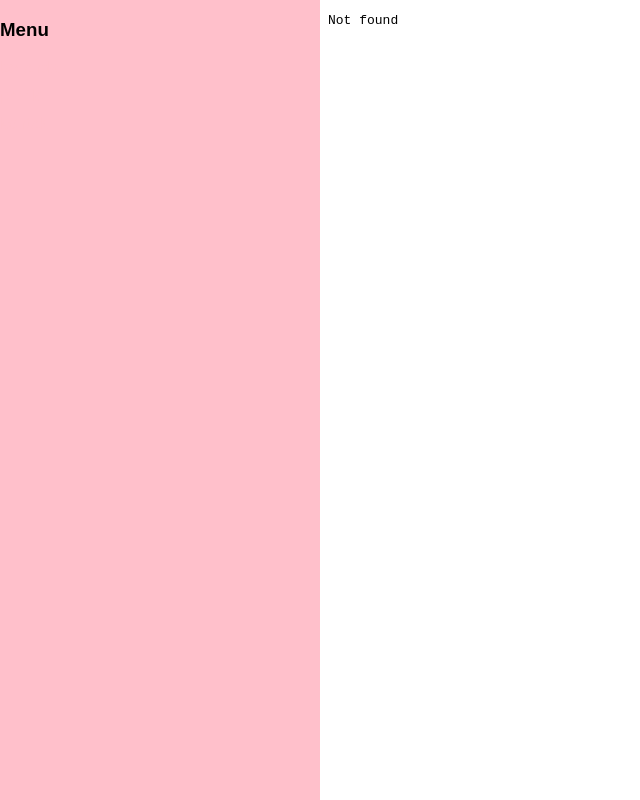
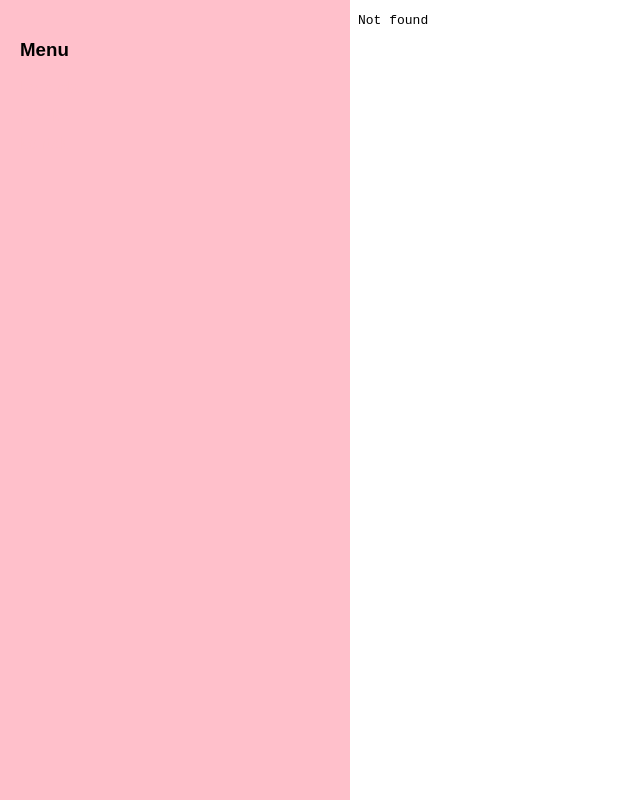
Before and after one commit to Tanisasalsabila/1124160198-html-day-8, a plain HTML site: page html-5/index.html in a window 1280 px wide. Shown: the whole page, without its empty margins (0-640 px from the left). Drawn offline with Linux system fonts and the light colour scheme.

Commit message:
menambahkan index

```diff
--- a/html-5/index.html
+++ b/html-5/index.html
@@ -14,7 +14,7 @@
         nav {
             width:25% ;
             background-color:pink ;
-            padding: ;
+            padding: 20px;
         }
         iframe {
             width:75% ;
```
